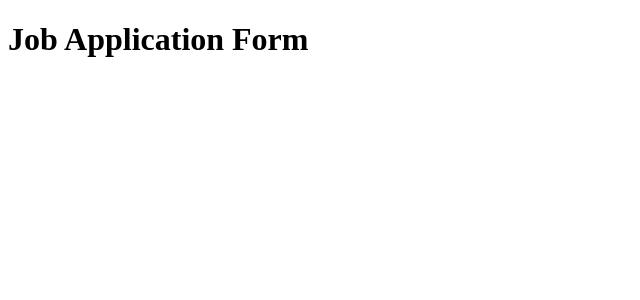
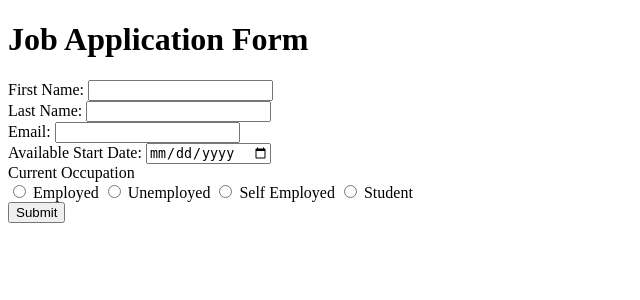
Before and after one commit to Paarthavi/Flask-Job-Application-Form, a Flask app: page / in a window 1280 px wide. Shown: the top 300 px of the page, without its empty margins (0-640 px from the left). Run offline with Flask 3, Linux system fonts and the light colour scheme.

Commit message:
Day 50: Build the job application form

```diff
--- a/templates/index.html
+++ b/templates/index.html
@@ -8,5 +8,47 @@
     <!--Visual part of the browser-->
     <body>
         <h1>Job Application Form</h1>
+        <form>
+            <!--div for the first name widget-->
+            <div>
+                <label for="first_name">First Name:</label>
+                <input type="text" id="first_name" name="first_name" required>
+            </div>
+            <!--div for the last name widget-->
+            <div>
+                <label for="last_name">Last Name:</label>
+                <input type="text" id="last_name" name="last_name" required>
+            </div>
+            <!--div for the email widget-->
+            <div>
+                <label for="email">Email:</label>
+                <input type="email" id="email" name="email" required>
+            </div>
+            <!--div for the start date availability widget-->
+            <div>
+                <label for="date">Available Start Date:</label>
+                <input type="date" id="date" name="date" required>
+            </div>
+            <!--div for the radio button group-->
+            <div>
+                <label>Current Occupation</label>
+                <br>
+
+                <div id="occupation">
+                    <input type="radio" id="employed" name="occupation" required>
+                    <label for="employed">Employed</label>
+
+                    <input type="radio" id="unemployed" name="occupation" required>
+                    <label for="unemployed">Unemployed</label>
+
+                    <input type="radio" id="self_employed" name="occupation" required>
+                    <label for="self_employed">Self Employed</label>
+
+                    <input type="radio" id="student" name="occupation" required>
+                    <label for="student">Student</label>
+                </div>
+            </div>
+            <button type="button" >Submit</button>
+        </form>
     </body>
 </html>
```
